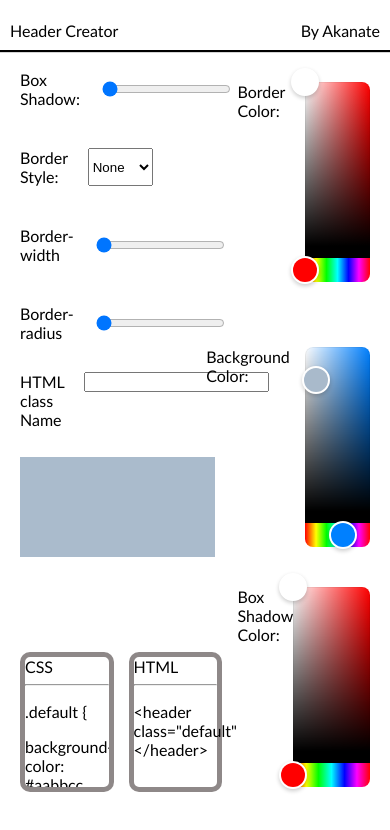
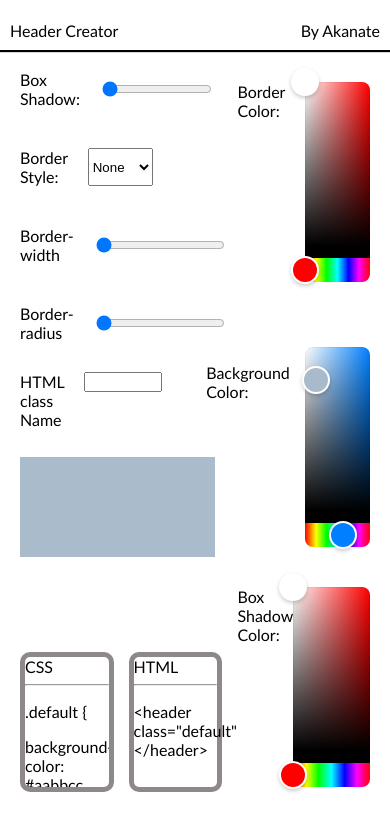
Before and after one commit to Akanate/HeaderCreator, a React (Create React App) app: page / in a window 390 px wide. Shown: the top 830 px of the page. Built offline with nearby package versions, Linux system fonts and the light colour scheme.

Commit message:
Alignment adjustments for mobile

```diff
--- a/src/components/Main.jsx
+++ b/src/components/Main.jsx
@@ -30,7 +30,7 @@ export default function Main() {
     return (
         <>
             <div className="BoxShadow">
-            Box Shadow: <input type="range" defaultValue="0" min="0" max="30" step="0.01" onChange={e => setStyles(prevStyle => {
+            Box Shadow: <input className="BoxShadow--input" type="range" defaultValue="0" min="0" max="30" step="0.01" onChange={e => setStyles(prevStyle => {
             return {
                 ...prevStyle,
                 boxShadow: `${e.target.value}px ${e.target.value}px ${e.target.value}px ${e.target.value}px`
@@ -99,7 +99,7 @@ export default function Main() {
             }}/>
 
             <div className="BackgroundColorPicker--container">
-                Background Color:<HexColorPicker color={styles.backgroundColor} onChange={e => setStyles(prevStyle => {
+                <p className="BackgroundColor--text">Background Color:</p><HexColorPicker color={styles.backgroundColor} onChange={e => setStyles(prevStyle => {
                     return {
                         ...prevStyle,
                         backgroundColor: e
--- a/src/styles/main.css
+++ b/src/styles/main.css
@@ -24,6 +24,10 @@ body {
 
     }
 
+    .BoxShadow--input {
+        width: 110px !important;
+    }
+
     .CSS, .HTML {
         width: 22% !important;
         height: 130px !important;
@@ -43,6 +47,9 @@ body {
         margin-top: 50px;
     }
 
+    .classInput {
+        width: 70px;
+    }
 
 }
 
```
